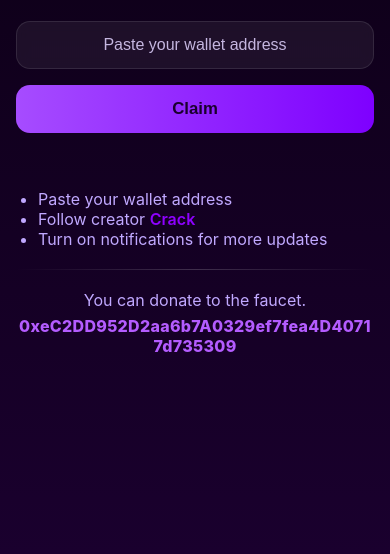
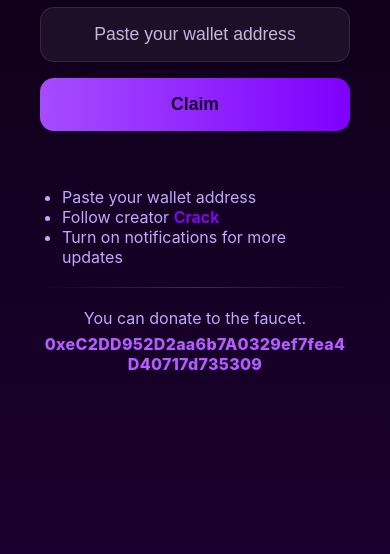
Before and after one commit to Krusherk/monpool, a website: page index.html in a window 390 px wide. Shown: the part 290-844 px from the top of the page. Drawn offline with Linux system fonts and the light colour scheme.

Commit message:
Update style.css

```diff
--- a/style.css
+++ b/style.css
@@ -110,3 +110,42 @@ h1 {
   word-break: break-all;
   letter-spacing: .3px;
 }
+/* Make everything scale nicely on small screens */
+body {
+  font-size: 16px; /* default */
+}
+
+@media (max-width: 600px) {
+  body {
+    font-size: 18px;  /* bump up font size */
+    padding: 1rem;
+  }
+
+  .main {
+    width: 100%;
+    padding: 1.5rem;
+  }
+
+  h1 {
+    font-size: 1.8rem; /* bigger headline */
+  }
+
+  .subtitle {
+    font-size: 1.2rem;
+  }
+
+  .input, .btn {
+    font-size: 1.1rem;
+    padding: 1rem;
+    width: 100%;   /* stretch input & button to full width */
+    box-sizing: border-box;
+  }
+
+  .list li {
+    font-size: 1rem;
+  }
+
+  .donate-label, .donate-addr {
+    font-size: 1rem;
+  }
+}
```
